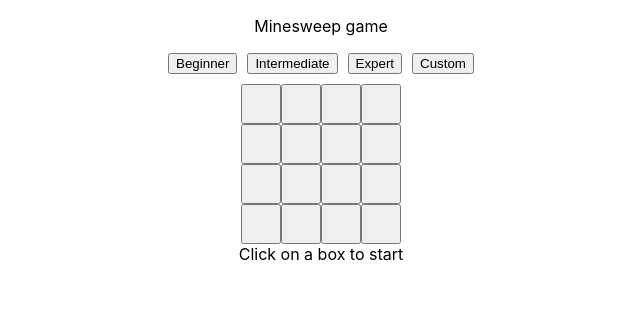
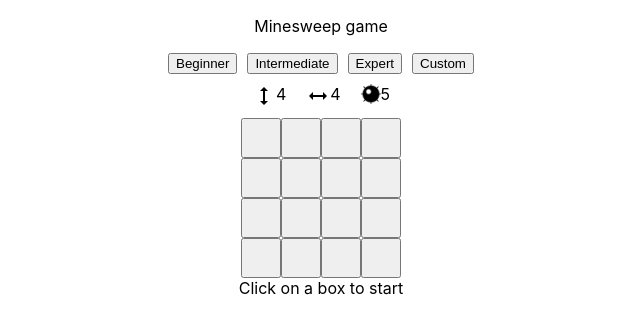
Before and after one commit to RamySaleh/minesweep, a React (Create React App) app: page / in a window 1280 px wide. Both pictures are taken after a click on the button "Beginner". Shown: the top 334 px of the page, without its empty margins (319-959 px from the left). Built offline with nearby package versions, Linux system fonts and the light colour scheme.

Commit message:
added game header

```diff
--- a/package.json
+++ b/package.json
@@ -4,6 +4,7 @@
   "private": true,
   "dependencies": {
     "@material-ui/core": "^4.10.1",
+    "@material-ui/icons": "^4.9.1",
     "@testing-library/jest-dom": "^4.2.4",
     "@testing-library/react": "^9.5.0",
     "@testing-library/user-event": "^7.2.1",
--- a/src/components/Game.js
+++ b/src/components/Game.js
@@ -1,5 +1,6 @@
 import React, { useState, useEffect } from "react";
 import Box from "./Box";
+import HeightIcon from "@material-ui/icons/Height";
 import { useDispatch } from "react-redux";
 import * as gameActions from "../actions/gameStatusActions";
 
@@ -120,9 +121,25 @@ const Game = ({ game, onGameEnd }) => {
   };
 
   return (
-    <div style={enabled ? {} : { pointerEvents: "none", opacity: "0.4" }}>
-      {renderGame()}
-    </div>
+    <>
+      <div style={{ display: "flex", justifyContent: "center", margin: 10 }}>
+        <HeightIcon></HeightIcon>
+        <text>{game.height}</text>
+        <HeightIcon
+          style={{ transform: "rotate(90deg)", marginLeft: 20 }}
+        ></HeightIcon>{" "}
+        <text>{game.width}</text>
+        <img
+          src={require("../mine.png")}
+          alt="bomb"
+          style={{ width: 20, height: 20, marginLeft: 20 }}
+        ></img>
+        <text>{game.bombs}</text>
+      </div>
+      <div style={enabled ? {} : { pointerEvents: "none", opacity: "0.4" }}>
+        {renderGame()}
+      </div>
+    </>
   );
 };
 
```
Also changed, not shown: 1 other file (tests, documents, lock files or other folders).
